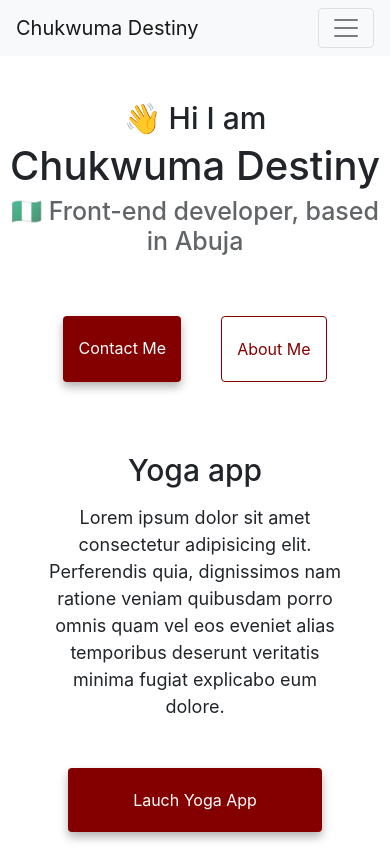
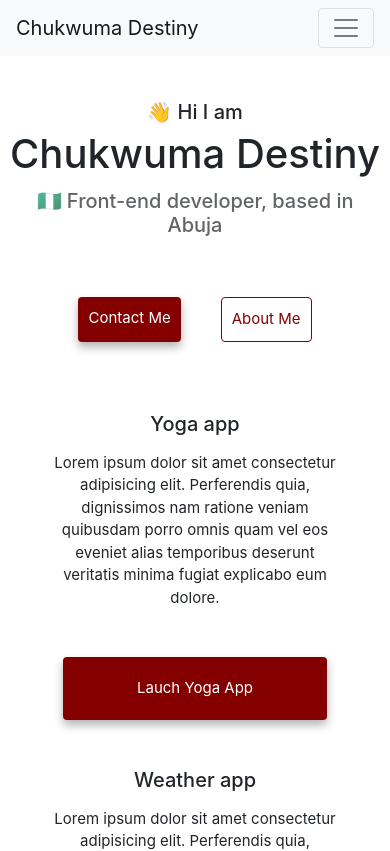
Before and after one commit to Cheta008/my-advanced-app, a plain HTML site: page index.html in a window 390 px wide. Shown: the top 851 px of the page. Drawn offline with nearby package versions, Linux system fonts and the light colour scheme.

Commit message:
Made minor adjustments

```diff
--- a/css/app.css
+++ b/css/app.css
@@ -111,10 +111,16 @@ p {
             text-align: center;
         }
 
+        p {
+            font-size: 15px;
+        }
+
     .primary-link {
             display: block;
             text-align: center;
-            margin: 0 20px;
+            margin: 0 15px;
+            font-size: 15px;
+
         }
 
         h1 {
@@ -123,16 +129,24 @@ p {
         }
 
         h2 {
-            font-size: 30px
+            font-size: 20px
         }
 
         h3 {
-            font-size: 25px;
+            font-size: 20px;
             opacity: 0.7;
+            margin:  5px 20px;
         }
 
+        .navigation-links a {
+            font-size: 15px;
+            padding: 10px;
+        }
+
+
         .email-link {
-            font-size: 20px;
+            font-size: 15px;
+            margin-bottom: 20px;
         }
 
 }
```
